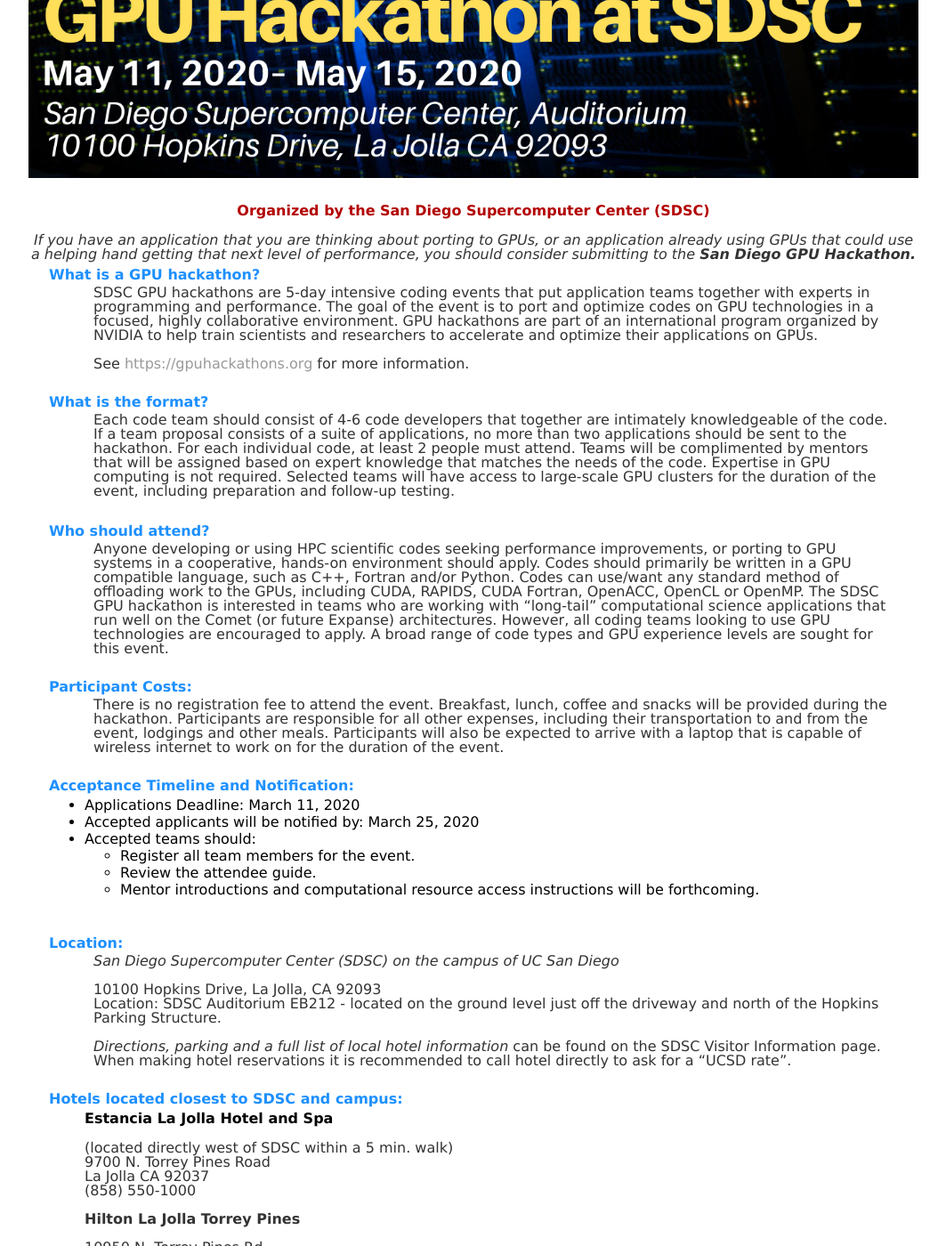
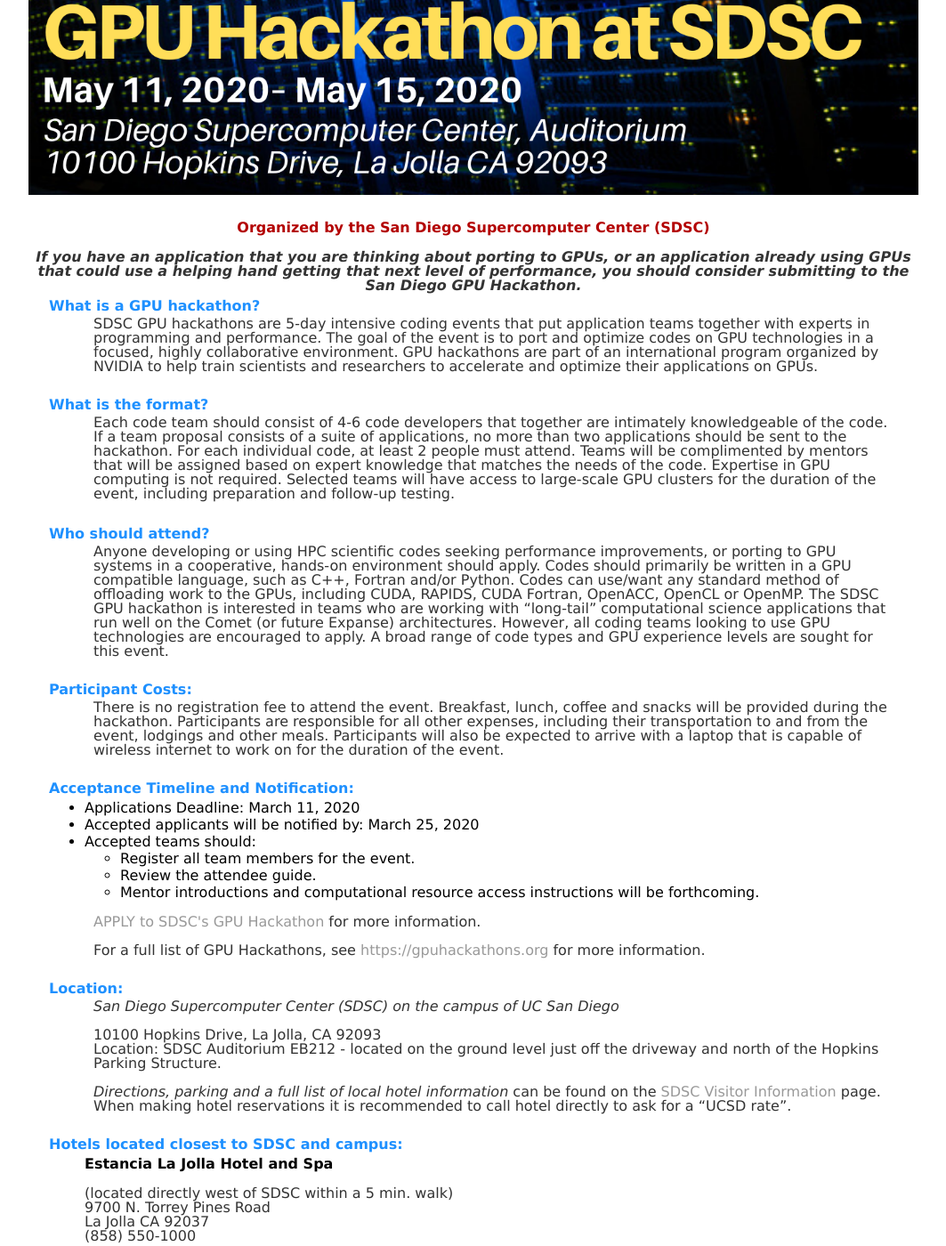
Before and after one commit to sdsc-hpc-training/sdsc-hpc-training.github.io, a Jekyll site: the page built from gpuhackathon/index.html, in a window 1280 px wide and 1400 px high, scrolled down 344 px. Shown: the whole window at 89% size, without its empty margins (163-1226 px from the left). Built offline with Jekyll 4.4.1, drawn with Linux system fonts in a browser that asks for light colours.

Commit message:
Update index.html

```diff
--- a/gpuhackathon/index.html
+++ b/gpuhackathon/index.html
@@ -11,11 +11,12 @@
 <b><font color="b30000">Organized by the San Diego Supercomputer Center (SDSC)</font></b>
 </center>
 
-<p class="italic">If you have an application that you are thinking about porting to GPUs,
+<p class="italic"><b>If you have an application that you are thinking about porting to GPUs,
 or an application already using GPUs that could use a helping hand getting
 that next level of performance, you should consider submitting to the
-<b>San Diego GPU Hackathon.</b></p>
+San Diego GPU Hackathon.</b></p>
 </td></tr>
+<br>
 <tr><td align='center' valign='top'>
 <table border=0 width=96% align="center">
   <tr><td align='left' valign='top'>
@@ -92,6 +91,11 @@
         <li>Mentor introductions and computational resource access instructions will be forthcoming.</li>
         </ul>
     </ul>
+    <p id="paral"><a http="https://gpuhackathons.org/form/register?hackathon_which_event=253">APPLY to SDSC's GPU Hackathon</a>
+      for more information.</p>
+
+      <p id="paral">For a full list of GPU Hackathons, see <a http="https://gpuhackathons.org/">https://gpuhackathons.org</a>
+      for more information.</p>
   </td></tr>
   <tr><td align='left' valign='top'>&nbsp;   </td></tr>
   <tr><td align='left' valign='top'>
@@ -107,7 +111,7 @@
     Hopkins Parking Structure.</p>
     <p>
     <p id="paral"><em>Directions, parking and a full list of local hotel information</em>
-    can be found on the SDSC Visitor Information page.
+    can be found on the <a http="https://www.sdsc.edu/about_sdsc/visitor_info.html">SDSC Visitor Information</a> page.
     When making hotel reservations it is recommended to call hotel
     directly to ask for a “UCSD rate”.
   </p>
```
Also changed, not shown: other parts of gpuhackathon/index.html (+0 -2 lines).
